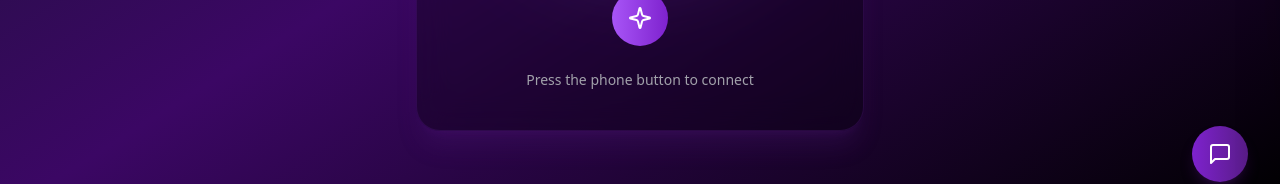
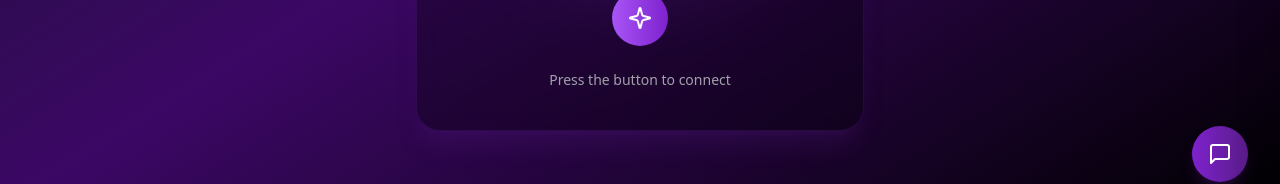
Before and after one commit to artkoci/lisa, a React (Vite) app: page /voice in a window 1280 px wide. Shown: the part 586-770 px from the top of the page. Built offline with nearby package versions, Linux system fonts and the light colour scheme.

Commit message:
Visual edit in Lovable
Edited UI in Lovable

```diff
--- a/src/pages/Index.tsx
+++ b/src/pages/Index.tsx
@@ -125,7 +125,7 @@ const Index = () => {
             <div className="mt-6 text-sm text-muted-foreground text-center">
               {callStatus === 'active' ? isMuted ? <span className="text-orange-400">Microphone is muted</span> : <span>
                     {isUserSpeaking ? "Listening to you..." : "Press the microphone button to speak"}
-                  </span> : callStatus === 'idle' ? <span>Press the phone button to connect</span> : callStatus === 'connecting' ? <span>Establishing secure connection...</span> : <span>Call ended</span>}
+                  </span> : callStatus === 'idle' ? <span>Press the button to connect</span> : callStatus === 'connecting' ? <span>Establishing secure connection...</span> : <span>Call ended</span>}
             </div>
           </div>
 
```
